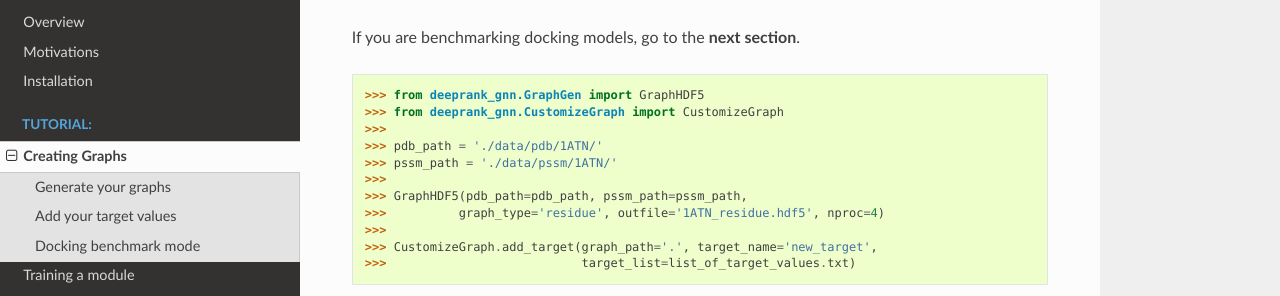
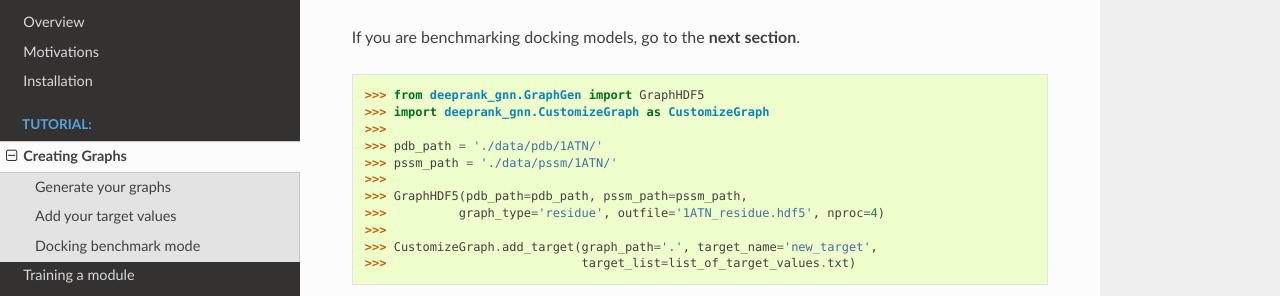
Before and after one commit to DeepRank/Deeprank-GNN, a Sphinx documentation site: the page built from docs/tutorial.generate_graph.rst, in a window 1280 px wide and 900 px high, scrolled down 1056 px. Shown: the part 155-451 px from the top of the window. Built offline with Sphinx 7.4.7 and the Read the Docs theme 2.0.0, drawn with Linux system fonts in a browser that asks for light colours.

Commit message:
Update tutorial.generate_graph.rst

```diff
--- a/docs/tutorial.generate_graph.rst
+++ b/docs/tutorial.generate_graph.rst
@@ -59,7 +59,7 @@ Use the CustomizeGraph class to add target values to the graphs.
 If you are benchmarking docking models, go to the **next section**.
 
 >>> from deeprank_gnn.GraphGen import GraphHDF5
->>> from deeprank_gnn.CustomizeGraph import CustomizeGraph
+>>> import deeprank_gnn.CustomizeGraph as CustomizeGraph
 >>>
 >>> pdb_path = './data/pdb/1ATN/'
 >>> pssm_path = './data/pssm/1ATN/'
```
